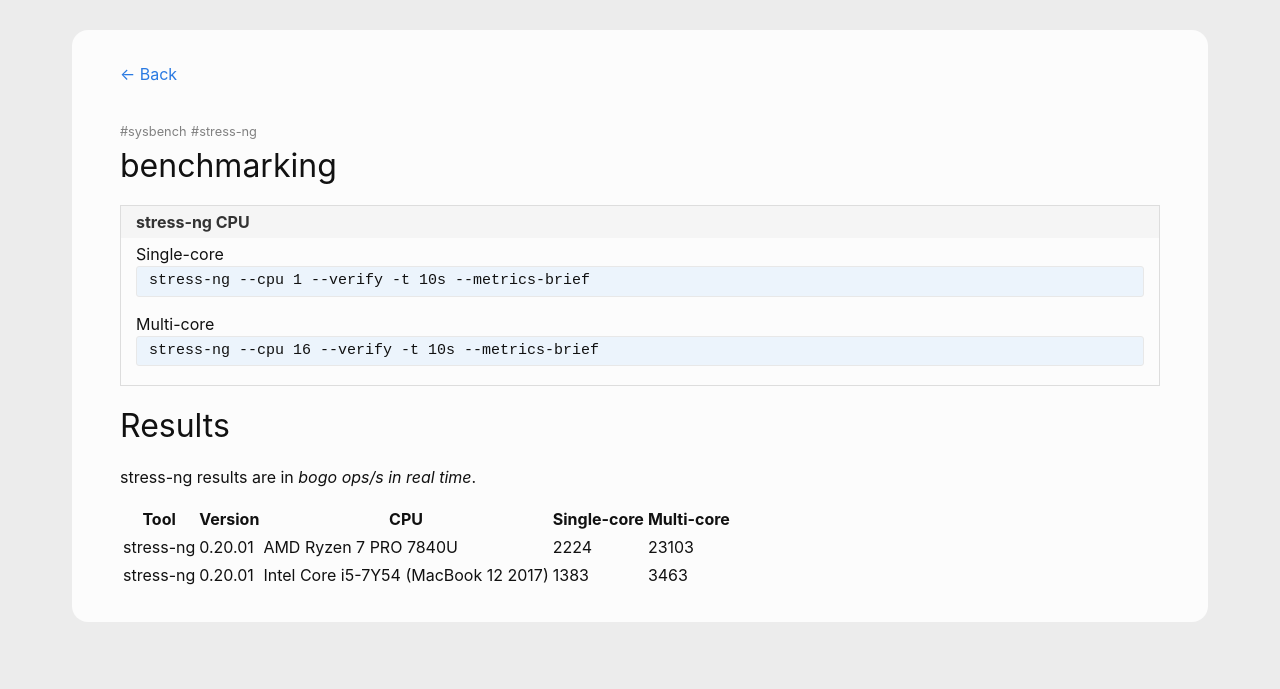
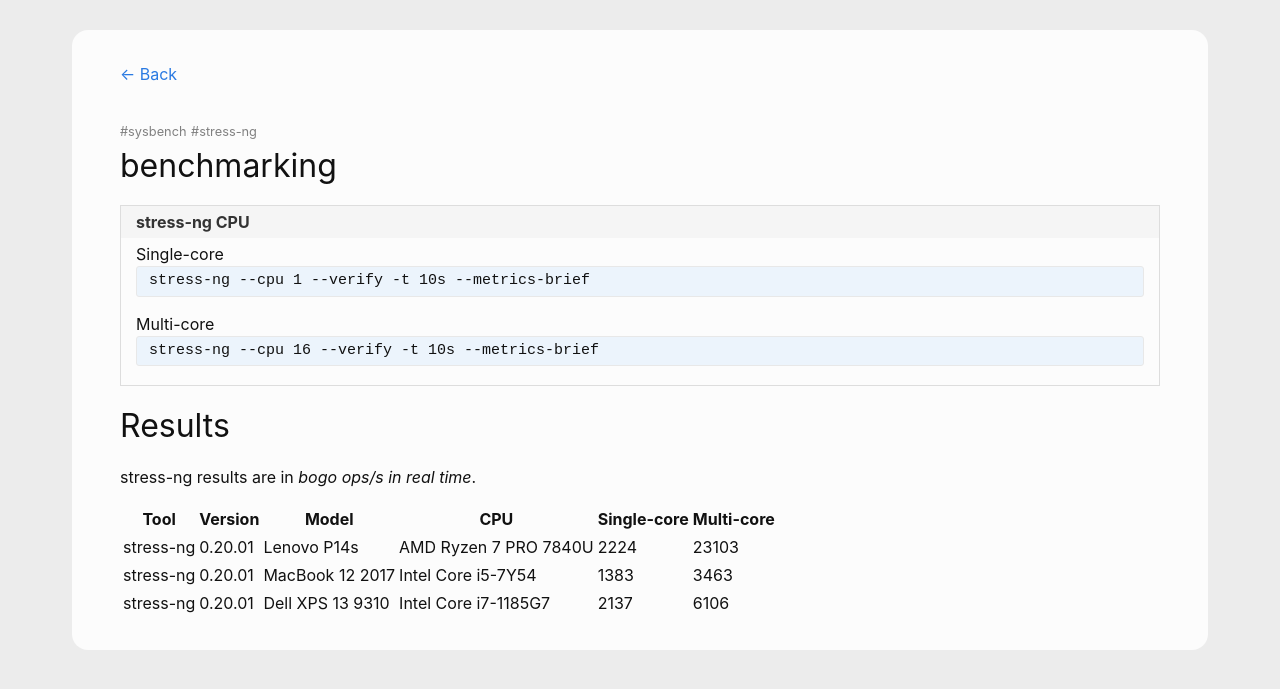
Before and after one commit to andreas-mausch/cheatsheets, a Jekyll site: the page built from _cheatsheets/benchmarking.md, in a window 1280 px wide. Shown: the top 689 px of the page. Built offline with Jekyll 4.4.1, drawn with Linux system fonts in a browser that asks for light colours.

Commit message:
Benchmarks: Add Dell XPS 13 9310

```diff
--- a/_cheatsheets/benchmarking.md
+++ b/_cheatsheets/benchmarking.md
@@ -12,7 +12,8 @@ section:
 
 stress-ng results are in *bogo ops/s in real time*.
 
-| **Tool**  | **Version** | **CPU**                              | **Single-core** | **Multi-core** |
-|-----------|-------------|--------------------------------------|-----------------|----------------|
-| stress-ng | 0.20.01     | AMD Ryzen 7 PRO 7840U                | 2224            | 23103          |
-| stress-ng | 0.20.01     | Intel Core i5-7Y54 (MacBook 12 2017) | 1383            | 3463           |
+| **Tool**  | **Version** | **Model**        | **CPU**               | **Single-core** | **Multi-core** |
+|-----------|-------------|------------------|-----------------------|-----------------|----------------|
+| stress-ng | 0.20.01     | Lenovo P14s      | AMD Ryzen 7 PRO 7840U | 2224            | 23103          |
+| stress-ng | 0.20.01     | MacBook 12 2017  | Intel Core i5-7Y54    | 1383            | 3463           |
+| stress-ng | 0.20.01     | Dell XPS 13 9310 | Intel Core i7-1185G7  | 2137            | 6106           |
```
